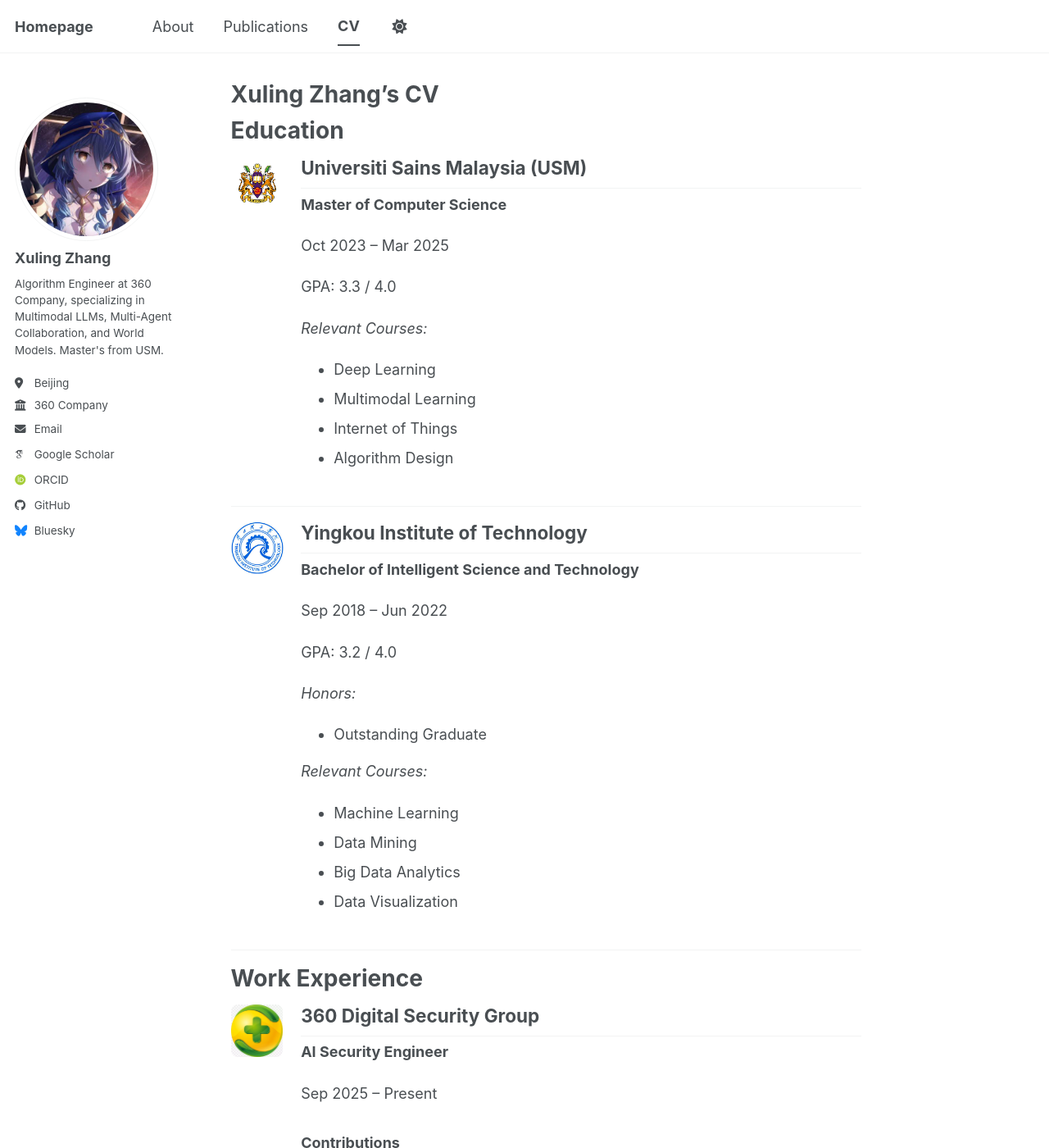
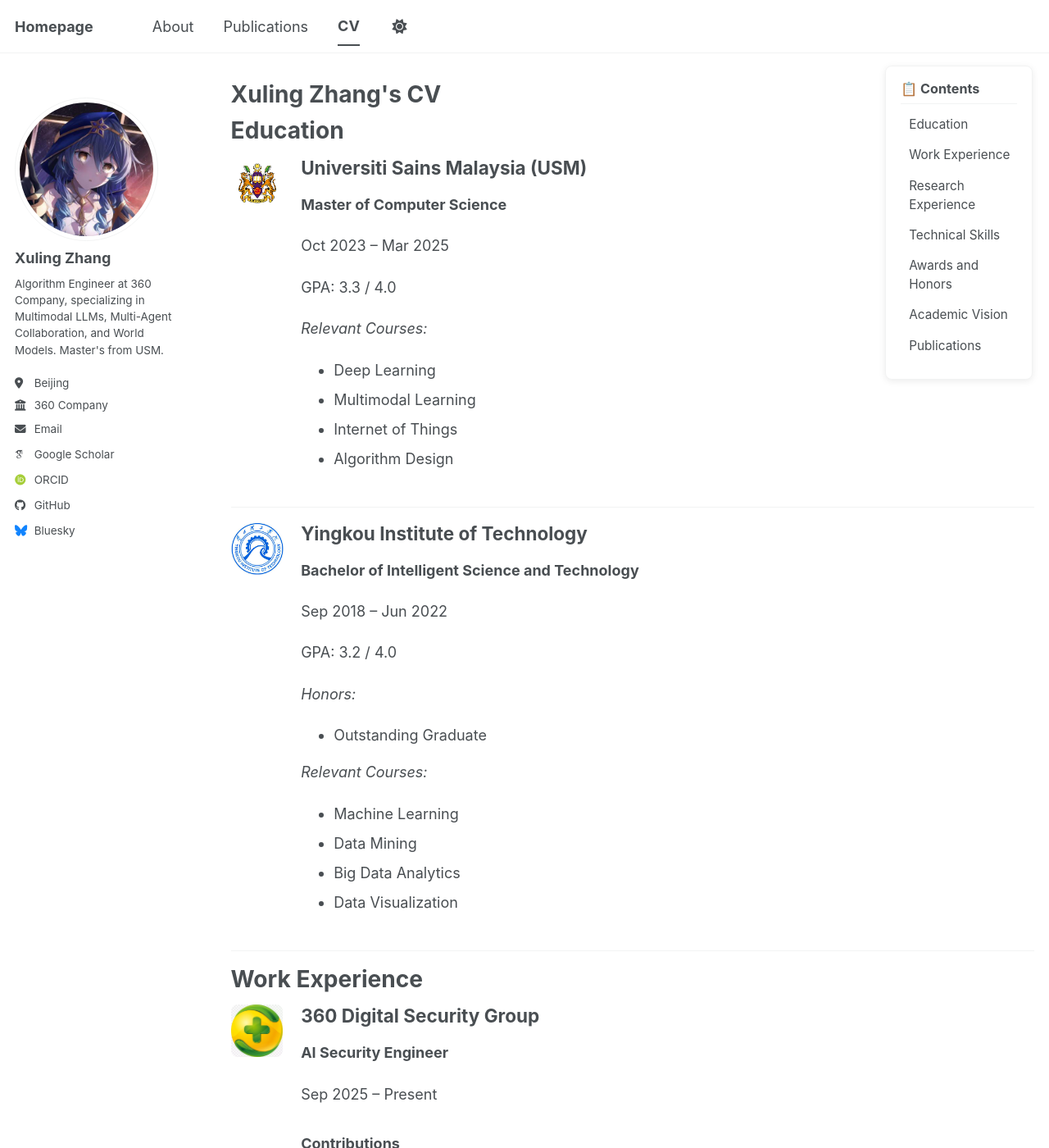
Before and after one commit to ryanskytree/homepage, a Jekyll site: the page built from _pages/cv.md, in a window 1280 px wide and 1400 px high. Shown: the whole window at 82% size. Built offline with Jekyll 4.4.1, drawn with Linux system fonts in a browser that asks for light colours; some web fonts are replaced; a script bundle is joined from its source files by our own code; library files that are not in the unit come from our copies; part of the change alters nothing that is shown.

```diff
--- a/_pages/cv.md
+++ b/_pages/cv.md
@@ -1,14 +1,10 @@
 ---
-layout: single
+layout: archive
 title: "Xuling Zhang's CV"
 permalink: /cv/
 author_profile: true
 redirect_from:
   - /resume
-toc: true
-toc_label: "Contents"
-toc_icon: "list"
-toc_sticky: true
 ---
 
 {% include base_path %}
@@ -56,7 +52,84 @@ toc_sticky: true
     margin-bottom: 0.5rem;
   }
 }
+
+/* Custom CV TOC */
+.cv-toc {
+  position: fixed;
+  top: 80px;
+  right: 20px;
+  width: 180px;
+  max-height: calc(100vh - 120px);
+  overflow-y: auto;
+  background: var(--global-bg-color, #fff);
+  border: 1px solid var(--global-border-color, #e1e4e8);
+  border-radius: 8px;
+  padding: 1rem;
+  box-shadow: 0 2px 8px rgba(0,0,0,0.08);
+  z-index: 100;
+  font-size: 0.85rem;
+  transition: opacity 0.3s ease;
+}
+
+.cv-toc h4 {
+  margin: 0 0 0.6rem 0;
+  font-size: 0.9rem;
+  color: var(--global-text-color, #333);
+  border-bottom: 1px solid var(--global-border-color, #e1e4e8);
+  padding-bottom: 0.4rem;
+}
+
+.cv-toc ul {
+  list-style: none;
+  margin: 0;
+  padding: 0;
+}
+
+.cv-toc li {
+  margin-bottom: 0.4rem;
+}
+
+.cv-toc a {
+  color: var(--global-text-color, #555);
+  text-decoration: none;
+  display: block;
+  padding: 0.2rem 0.4rem;
+  border-radius: 4px;
+  transition: all 0.2s ease;
+  border-left: 3px solid transparent;
+}
+
+.cv-toc a:hover {
+  color: var(--global-primary-color, #0366d6);
+  background: rgba(3, 102, 214, 0.05);
+}
+
+.cv-toc a.active {
+  color: var(--global-primary-color, #0366d6);
+  border-left-color: var(--global-primary-color, #0366d6);
+  background: rgba(3, 102, 214, 0.08);
+  font-weight: 600;
+}
+
+@media (max-width: 1200px) {
+  .cv-toc {
+    display: none;
+  }
+}
 </style>
+
+<nav class="cv-toc" id="cv-toc">
+  <h4>📋 Contents</h4>
+  <ul>
+    <li><a href="#education">Education</a></li>
+    <li><a href="#work-experience">Work Experience</a></li>
+    <li><a href="#research-experience">Research Experience</a></li>
+    <li><a href="#technical-skills">Technical Skills</a></li>
+    <li><a href="#awards-and-honors">Awards and Honors</a></li>
+    <li><a href="#academic-vision">Academic Vision</a></li>
+    <li><a href="#publications">Publications</a></li>
+  </ul>
+</nav>
 
 # Education
 
@@ -318,3 +391,43 @@ I envision a future where AI systems can learn continuously from multimodal stre
   <ul>{% for post in site.publications reversed %}
     {% include archive-single-cv.html %}
   {% endfor %}</ul>
+
+<script>
+document.addEventListener('DOMContentLoaded', function() {
+  // Smooth scrolling for TOC links
+  var tocLinks = document.querySelectorAll('.cv-toc a');
+  tocLinks.forEach(function(link) {
+    link.addEventListener('click', function(e) {
+      e.preventDefault();
+      var targetId = this.getAttribute('href').substring(1);
+      var target = document.getElementById(targetId);
+      if (target) {
+        target.scrollIntoView({ behavior: 'smooth', block: 'start' });
+      }
+    });
+  });
+
+  // Highlight current section in TOC on scroll
+  var sections = [];
+  tocLinks.forEach(function(link) {
+    var id = link.getAttribute('href').substring(1);
+    var el = document.getElementById(id);
+    if (el) sections.push({ id: id, el: el, link: link });
+  });
+
+  function updateActive() {
+    var scrollPos = window.scrollY + 120;
+    var current = null;
+    for (var i = 0; i < sections.length; i++) {
+      if (sections[i].el.offsetTop <= scrollPos) {
+        current = sections[i];
+      }
+    }
+    tocLinks.forEach(function(l) { l.classList.remove('active'); });
+    if (current) current.link.classList.add('active');
+  }
+
+  window.addEventListener('scroll', updateActive);
+  updateActive();
+});
+</script>
```
